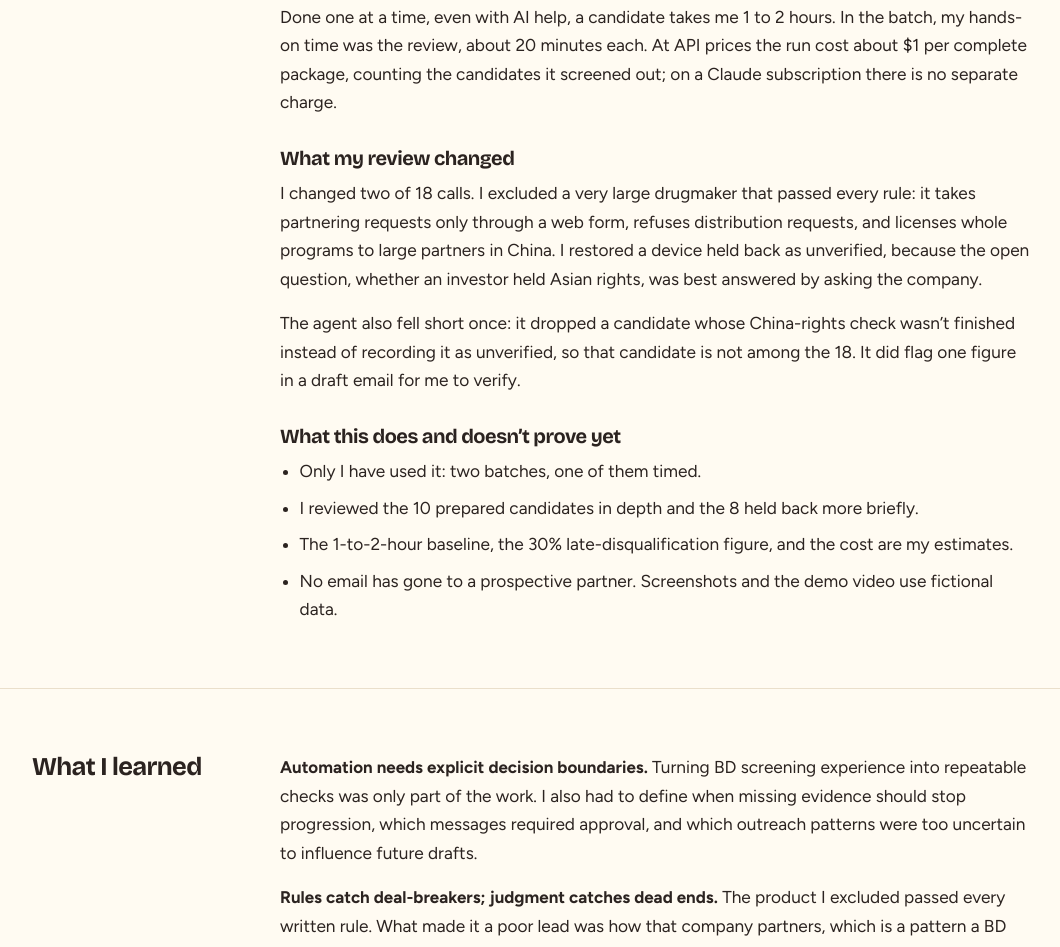
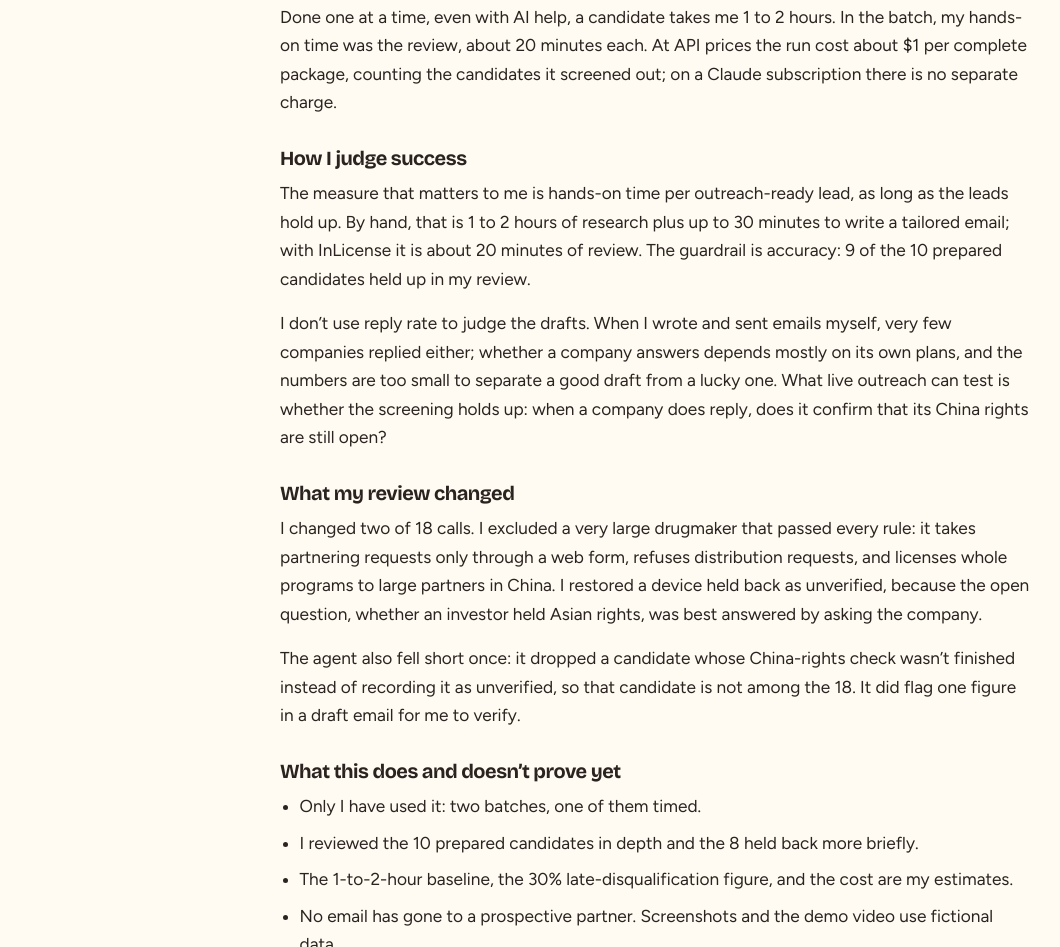
Before and after one commit to xiaoxhub/portfolio-preview, a plain HTML site: page inlicense.html in a window 1280 px wide. Shown: the part 10582-11529 px from the top of the page, without its empty margins (68-1128 px from the left). Drawn offline with nearby package versions, Linux system fonts and the light colour scheme.

Commit message:
InLicense_2

```diff
--- a/inlicense.html
+++ b/inlicense.html
@@ -280,6 +280,10 @@
         <h3 class="problem-sub">Time and cost</h3>
         <p>Done one at a time, even with AI help, a candidate takes me 1 to 2 hours. In the batch, my hands-on time was the review, about 20 minutes each. At API prices the run cost about $1 per complete package, counting the candidates it screened out; on a Claude subscription there is no separate charge.</p>
 
+        <h3 class="problem-sub">How I judge success</h3>
+        <p>The measure that matters to me is hands-on time per outreach-ready lead, as long as the leads hold up. By hand, that is 1 to 2 hours of research plus up to 30 minutes to write a tailored email; with InLicense it is about 20 minutes of review. The guardrail is accuracy: 9 of the 10 prepared candidates held up in my review.</p>
+        <p>I don’t use reply rate to judge the drafts. When I wrote and sent emails myself, very few companies replied either; whether a company answers depends mostly on its own plans, and the numbers are too small to separate a good draft from a lucky one. What live outreach can test is whether the screening holds up: when a company does reply, does it confirm that its China rights are still open?</p>
+
         <h3 class="problem-sub">What my review changed</h3>
         <p>I changed two of 18 calls. I excluded a very large drugmaker that passed every rule: it takes partnering requests only through a web form, refuses distribution requests, and licenses whole programs to large partners in China. I restored a device held back as unverified, because the open question, whether an investor held Asian rights, was best answered by asking the company.</p>
         <p>The agent also fell short once: it dropped a candidate whose China-rights check wasn’t finished instead of recording it as unverified, so that candidate is not among the 18. It did flag one figure in a draft email for me to verify.</p>
```
